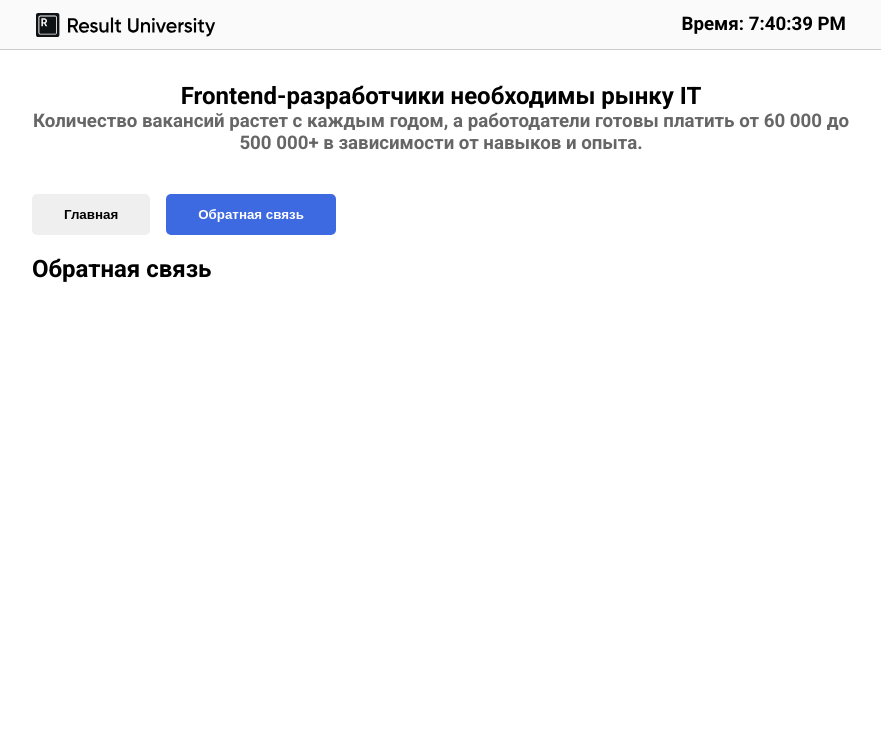
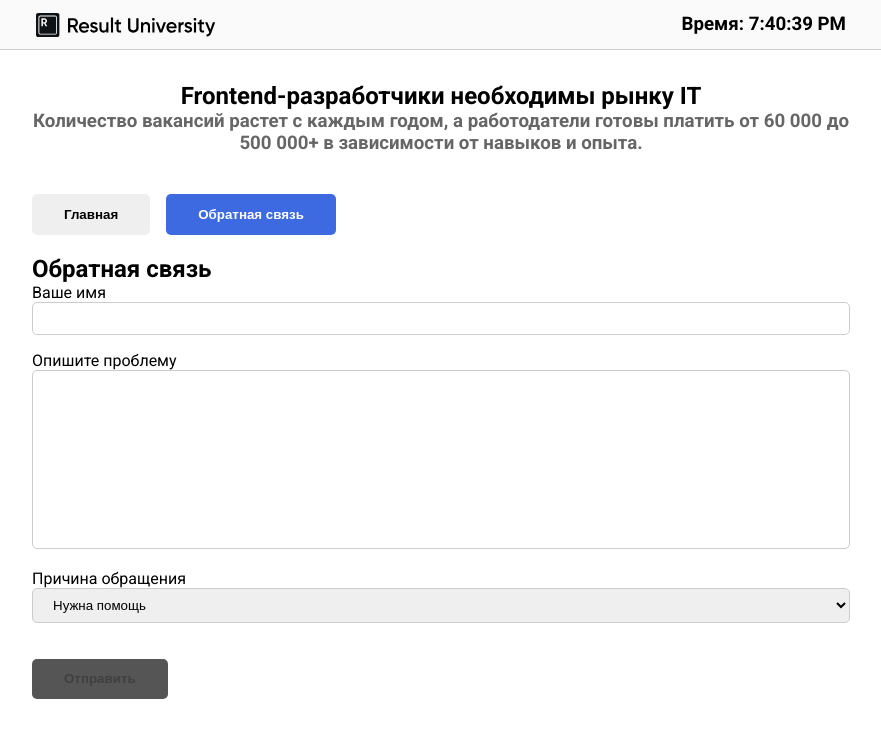
Before and after one commit to Lyaguh21/react-first-steps, a React (Vite) app: page / in a window 1280 px wide. Both pictures are taken after a click on the button "Обратная связь". Shown: the top 738 px of the page, without its empty margins (199-1080 px from the left). Built offline with nearby package versions, Linux system fonts and the light colour scheme.

Commit message:
Добавление формы обратной связи

```diff
--- a/src/App.jsx
+++ b/src/App.jsx
@@ -8,7 +8,7 @@ import FeedbackSectionS from "./components/FeedbackSection";
 import { useState } from "react";
 
 export default function App() {
-  const [tab, setTab] = useState("feedback");
+  const [tab, setTab] = useState("main");
   return (
     <>
       <Header />
--- a/src/components/Button/Button.css
+++ b/src/components/Button/Button.css
@@ -7,7 +7,10 @@
   font-weight: bold;
   margin-right: 1rem;
 }
-
+.button:disabled {
+  background-color: rgb(85, 85, 85);
+  cursor: not-allowed;
+}
 .button:hover {
   opacity: 0.8;
 }
--- a/src/components/Button/Button.jsx
+++ b/src/components/Button/Button.jsx
@@ -1,7 +1,7 @@
 import "./Button.css";
-export default function Button({ children, onClick, isActive }) {
+export default function Button({ children, isActive, ...props }) {
   return (
-    <button className={isActive ? "button active" : "button"} onClick={onClick}>
+    <button {...props} className={isActive ? "button active" : "button"}>
       {children}
     </button>
   );
--- a/src/components/DifferencesSection.jsx
+++ b/src/components/DifferencesSection.jsx
@@ -10,13 +10,14 @@ export default function DifferencesSection() {
   return (
     <section
       style={{
+        paddingTop: "20px",
         backgroundColor: "#8d8c89",
         height: "175px",
         marginBottom: "20px",
       }}
     >
-      <h3 className="centered">Наши преимущества</h3>
-      <div className="centered" style={{ marginTop: "20px" }}>
+      <h3 className="centered">Ниже тест всяких приколюх</h3>
+      <div className="centered" style={{ marginTop: "10px" }}>
         <Button
           className="buttonDifferences"
           isActive={content == differences.way}
@@ -33,7 +34,6 @@ export default function DifferencesSection() {
         </Button>
         <Button
           className="buttonDifferences"
-          sty
           isActive={content == differences.program}
           onClick={() => handleClick("program")}
         >
--- a/src/components/FeedbackSection.jsx
+++ b/src/components/FeedbackSection.jsx
@@ -1,7 +1,58 @@
+import { useState } from "react";
+import Button from "./Button/Button";
 export default function FeedbackSection() {
+  const [name, setName] = useState("");
+  const [description, setDescription] = useState("");
+  const [reason, setReason] = useState("help");
+  const [hasEror, setHasEror] = useState(false);
+
+  function handleNameChange(event) {
+    setName(event.target.value);
+    setHasEror(event.target.value.trim().length == 0);
+  }
   return (
     <section>
       <h1>Обратная связь</h1>
+
+      <form action="">
+        <label htmlFor="name">Ваше имя</label>
+        <input
+          id="name"
+          type="text"
+          className="control"
+          value={name}
+          onChange={handleNameChange}
+          style={{ border: hasEror ? "1px solid red" : null }}
+        />
+
+        <label htmlFor="description">Опишите проблему</label>
+        <textarea
+          rows={"7"}
+          id="description"
+          value={description}
+          onChange={(event) => setDescription(event.target.value)}
+          className="control"
+          style={{ resize: "none", fontSize: "20px" }}
+        />
+
+        <label htmlFor="reason">Причина обращения</label>
+        <select
+          id="reason"
+          className="control"
+          value={reason}
+          onChange={(event) => setReason(event.target.value)}
+        >
+          <option value="eror">Ошибка</option>
+          <option value="help">Нужна помощь</option>
+          <option value="suggest">Предложение</option>
+        </select>
+        <Button
+          disabled={hasEror || name.trim().length == 0}
+          onClick={() => alert("Спасибо за обращение")}
+        >
+          Отправить
+        </Button>
+      </form>
     </section>
   );
 }
--- a/src/index.css
+++ b/src/index.css
@@ -40,3 +40,11 @@ p {
 .buttonDifferences {
   display: inline-block;
 }
+
+.control {
+  border: 1px solid #ccc;
+  border-radius: 5px;
+  padding: 0.5rem 1rem;
+  width: 100%;
+  margin-bottom: 1rem ;
+}
```
Also changed, not shown: 1 other file (tests, documents, lock files or other folders).
